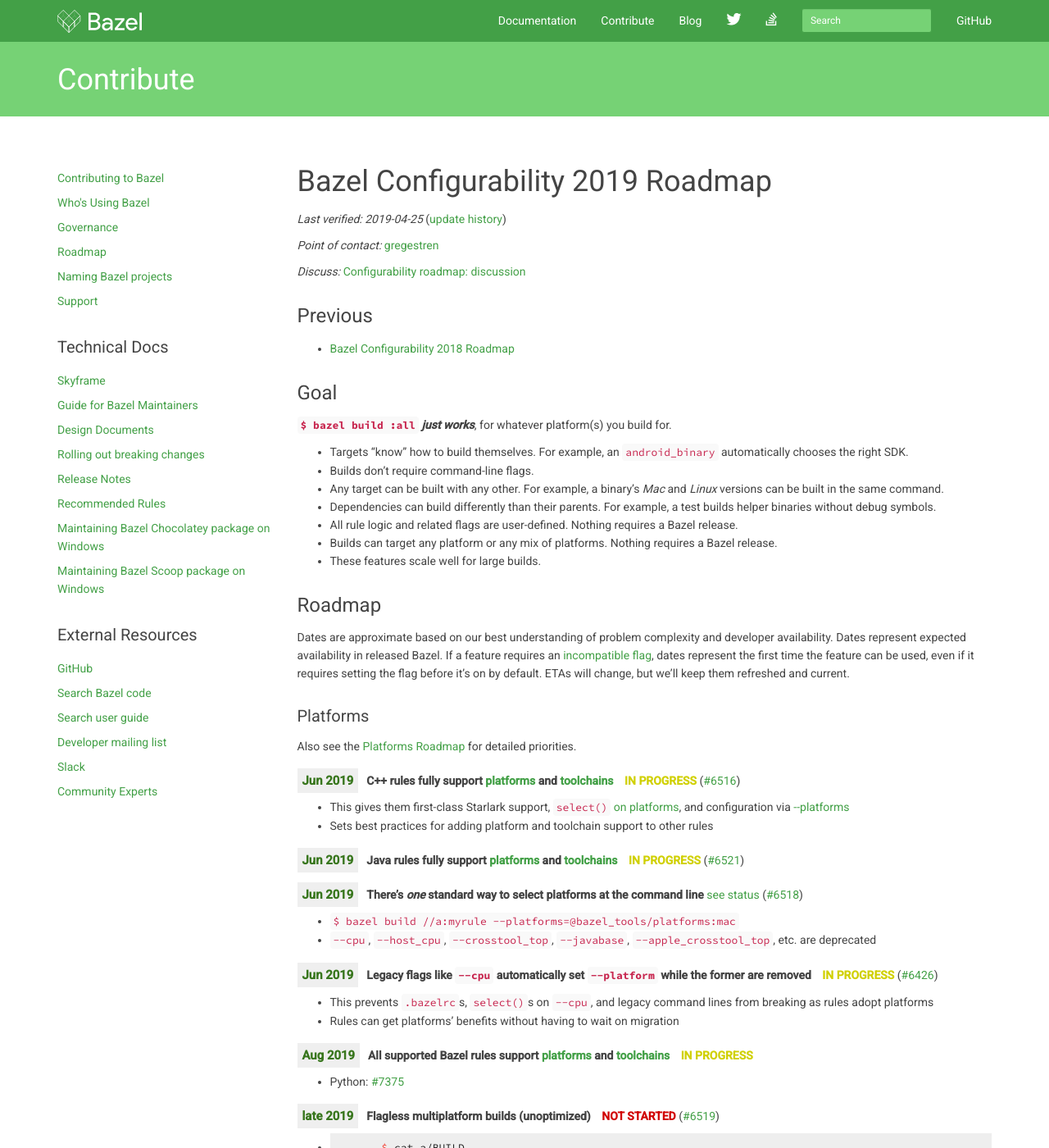
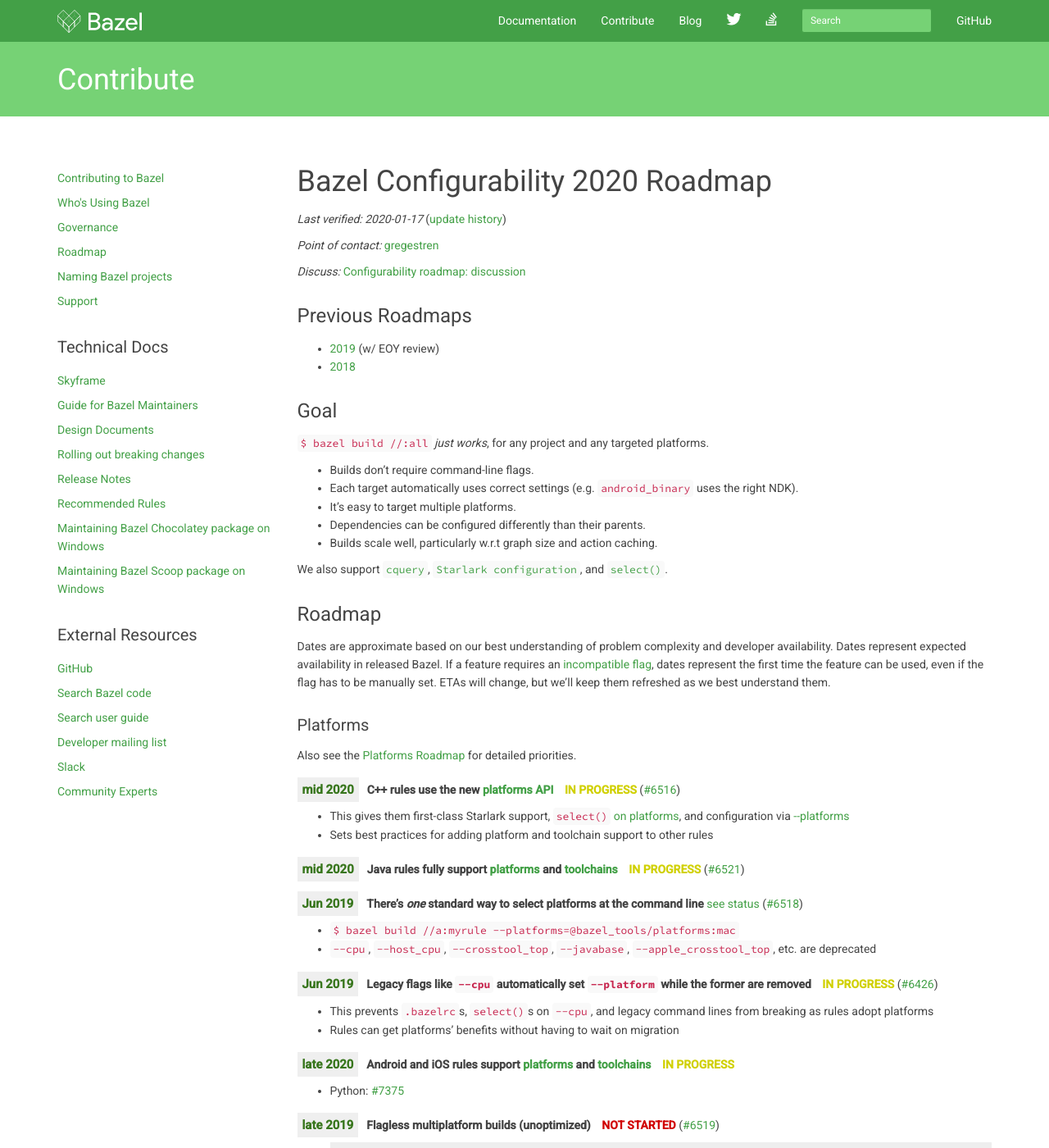
Before and after one commit to bazelbuild/bazel-website, a Jekyll site: the page built from roadmaps/configuration.md, in a window 1280 px wide and 1400 px high. Shown: the whole window at 82% size. Built offline with Jekyll 4.4.1, drawn with Linux system fonts in a browser that asks for light colours; nearby versions of some CDN libraries; library files that are not in the unit come from our copies; comment, search, counter and statistics services are not loaded; some of the changed text lies outside the part shown.

Commit message:
Missed a few files last checkin.

````diff
--- a/roadmaps/configuration.md
+++ b/roadmaps/configuration.md
@@ -30,29 +30,34 @@
   }
 </style>
 
-# Bazel Configurability 2019 Roadmap
+# Bazel Configurability 2020 Roadmap
 
-*Last verified: 2019-04-25* ([update history](https://github.com/bazelbuild/bazel-website/commits/master/roadmaps/configuration.md))
+*Last verified: 2020-01-17* ([update history](https://github.com/bazelbuild/bazel-website/commits/master/roadmaps/configuration.md))
 
 *Point of contact:* [gregestren](https://github.com/gregestren)
 
 *Discuss:*  [Configurability roadmap: discussion](https://github.com/bazelbuild/bazel/issues/6431)
 
-## Previous
+## Previous Roadmaps
 
-* [Bazel Configurability 2018 Roadmap](2018/configuration.html)
+* [2019](2019/configuration.html) (w/ EOY review)
+* [2018](2018/configuration.html)
 
 ## Goal
 
-**`$ bazel build :all`** ***just works***, for whatever platform(s) you build for.
+`$ bazel build //:all` *just works*, for any project and any targeted platforms.
 
-* Targets "know" how to build themselves. For example, an `android_binary` automatically chooses the right SDK.
 * Builds don't require command-line flags.
-* Any target can be built with any other. For example, a binary's *Mac* and *Linux* versions can be built in the same command.
-* Dependencies can build differently than their parents. For example, a test builds helper binaries without debug symbols.
-* All rule logic and related flags are user-defined. Nothing requires a Bazel release.
-* Builds can target any platform or any mix of platforms. Nothing requires a Bazel release.
-* These features scale well for large builds.
+* Each target automatically uses correct settings (e.g. `android_binary` uses the right NDK).
+* It's easy to target multiple platforms.
+* Dependencies can be configured differently than their parents.
+* Builds scale well, particularly w.r.t graph size and action caching.
+
+We also support
+[`cquery`](https://docs.bazel.build/versions/master/cquery.html), [`Starlark
+configuration`](https://docs.bazel.build/versions/master/skylark/config.html),
+and
+[`select()`](https://docs.bazel.build/versions/master/configurable-attributes.html).
 
 ## Roadmap
 
@@ -60,17 +65,16 @@
 and developer availability. Dates represent expected availability in released
 Bazel. If a feature requires an [incompatible
 flag](https://docs.bazel.build/versions/master/backward-compatibility.html#incompatible-changes-and-migration-recipes),
-dates represent the first time the feature can be used, even if it requires
-setting the flag before it's on by default. ETAs will change, but we'll keep
-them refreshed and current.
+dates represent the first time the feature can be used, even if the flag has to
+be manually set. ETAs will change, but we'll keep them refreshed as we best
+understand them.
 
 ### Platforms
 Also see the [Platforms Roadmap](platforms.html) for detailed priorities.
 
 <div class="padbottom"></div>
-<span class="etabox">Jun 2019</span>**C++ rules fully support
-[platforms](https://docs.bazel.build/versions/master/platforms.html) and
-[toolchains](https://docs.bazel.build/versions/master/toolchains.html)**
+<span class="etabox">mid 2020</span>**C++ rules use the new [platforms
+API](https://docs.bazel.build/versions/master/platforms-intro.html)**
 <span class="inprogressstatus">IN PROGRESS</span> ([#6516](https://github.com/bazelbuild/bazel/issues/6516))
 
 * This gives them first-class Starlark support, `select()` [on
@@ -81,7 +85,7 @@
 
 
 <div class="padbottom"></div>
-<span class="etabox">Jun 2019</span>**Java rules fully support
+<span class="etabox">mid 2020</span>**Java rules fully support
 [platforms](https://docs.bazel.build/versions/master/platforms.html) and
 [toolchains](https://docs.bazel.build/versions/master/toolchains.html)**
 <span class="inprogressstatus">IN PROGRESS</span> ([#6521](https://github.com/bazelbuild/bazel/issues/6521))
@@ -103,7 +107,7 @@
 * Rules can get platforms' benefits without having to wait on migration
 
 <div class="padbottom"></div>
-<span class="etabox">Aug 2019</span>**All supported Bazel rules support
+<span class="etabox">late 2020</span>**Android and iOS rules support
 [platforms](https://docs.bazel.build/versions/master/platforms.html) and
 [toolchains](https://docs.bazel.build/versions/master/toolchains.html)**
 <span class="inprogressstatus">IN PROGRESS</span>
@@ -123,55 +127,6 @@
         $ bazel build //a:all # No command line flags!
   ```
 * *Unoptimized* means [memory and performance](#efficiency) issues may not be resolved
-
-### User-Defined Build Settings
-See [Starlark Build Configuration](https://docs.google.com/document/d/1vc8v-kXjvgZOdQdnxPTaV0rrLxtP2XwnD2tAZlYJOqw/edit?usp=sharing) for in-depth motivation and design.
-
-<div class="padbottom"></div>
-<span class="etabox">Mar 2019</span>**Starlark supports custom configuration transitions**
-<span class="donestatus">DONE</span> ([#5574](http://github.com/bazelbuild/bazel/issues/5574#issuecomment-458349702))
-
-* Rule designers can have rules change their flags or their dependencies' flags
-* This may have [memory and performance](#efficiency) consequences
-
-
-<div class="padbottom"></div>
-<span class="etabox">Jul 2019</span>**Starlark supports [fancy](https://docs.google.com/document/d/1VIRx06cZB4wLU-ASq1XKFHmx67yfHtNOCbCempaPeaA/edit) transitions**
-<span class="inprogressstatus">IN PROGRESS</span> ([#5574](http://github.com/bazelbuild/bazel/issues/5574))
-
-* Transitions can read a rule's attributes to determine what to change <span class="donestatus">DONE</span>
-* Transitions on a rule can read attributes with `select()`
-
-
-<div class="padbottom"></div>
-<span class="etabox">Jul 2019</span>**Starlark supports user-defined build settings**
-<span class="inprogressstatus">IN PROGRESS</span> ([#5577](http://github.com/bazelbuild/bazel/issues/5577))
-
-* A standard API defines how to declare custom settings. This consolidates [command
-  line
-  flags](https://docs.bazel.build/versions/master/command-line-reference.html),
-  ["secret"
-  flags](https://github.com/bazelbuild/bazel/blob/master/src/main/java/com/google/devtools/build/lib/rules/apple/AppleCommandLineOptions.java#L246),
-  [--define](https://github.com/bazelbuild/bazel/blob/b3cf83cd20f30d77e6768de651a3e652f86d6f78/src/main/java/com/google/devtools/build/lib/analysis/config/BuildConfiguration.java#L423),
-  [--features](https://source.bazel.build/bazel/+/master:src/main/java/com/google/devtools/build/lib/analysis/config/BuildConfiguration.java;l=835?q=file:BuildConfiguration.java),
-  and [feature
-  flags](https://github.com/bazelbuild/bazel/blob/d6a98282e229b311dd56e65b72003197120f299a/src/test/java/com/google/devtools/build/lib/rules/android/AndroidBinaryTest.java#L3107)). <span
-  class="donestatus">DONE</span>
-
-* All hard-coded Bazel flags can be migrated to this API. Actual migration may
-  not have begun.  <span class="inprogressstatus">IN PROGRESS</span>
-* End users (i.e. non-rule designers) can't customize settings. For end users, we want to start
-  by seeing how far we can get with [`--platforms`](https://docs.bazel.build/versions/master/platforms.html#specifying-a-platform-for-a-build) and [feature
-  flags](https://github.com/bazelbuild/bazel/blob/d6a98282e229b311dd56e65b72003197120f299a/src/test/java/com/google/devtools/build/lib/rules/android/AndroidBinaryTest.java#L3107).
-
-
-<div class="padbottom"></div>
-<span class="etabox">Jul 2019</span>**All native Bazel rules can be implemented
-in Starlark**
-<span class="inprogressstatus">IN PROGRESS</span> ([#5578](http://github.com/bazelbuild/bazel/issues/5578))
-
-* This automatically comes out of user-defined build settings and custom transitions
-
 
 ### Efficiency
 
````
Also changed, not shown: roadmaps/2019/configuration.md (+57 -16 lines).
